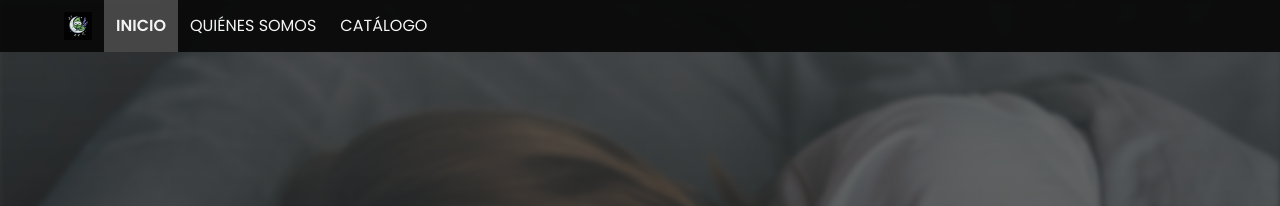
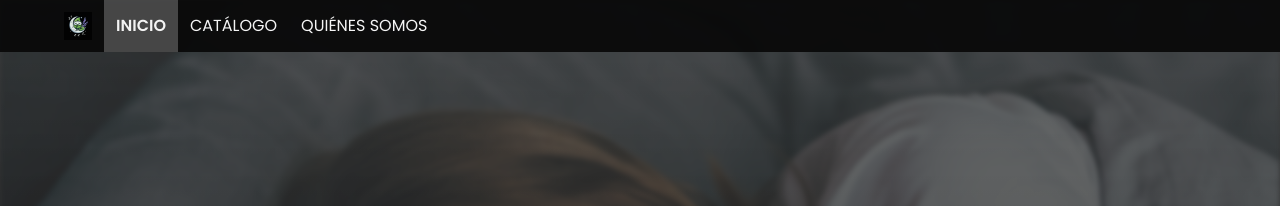
Before and after one commit to ecodreams/ecodreams.github.io, a Jekyll site: the page built from index.md, in a window 1280 px wide. Shown: the top 206 px of the page. Built offline with Jekyll 4.4.1, drawn with Linux system fonts in a browser that asks for light colours; nearby versions of some CDN libraries.

Commit message:
Reorder navbar as expected in design

```diff
--- a/_includes/navbar.html
+++ b/_includes/navbar.html
@@ -31,13 +31,13 @@
           href="{% if page.layout == 'default' %}{{site.url}}{{site.baseurl}}/#{% else %}{{site.url}}{{site.baseurl}}/{% endif %}"
           >INICIO</a
         >
-        <a class="navbar-item {% if page.layout == 'about' %}is-active{% endif %}" href="{{site.url}}{{site.baseurl}}/about"
-          >QUIÉNES SOMOS</a
-        >
         <a
           class="navbar-item {% if page.layout == 'catalog' %}is-active{% endif %}"
           href="{{site.url}}{{site.baseurl}}/catalog"
           >CATÁLOGO</a
+        >
+        <a class="navbar-item {% if page.layout == 'about' %}is-active{% endif %}" href="{{site.url}}{{site.baseurl}}/about"
+          >QUIÉNES SOMOS</a
         >
       </div>
     </div>
```
